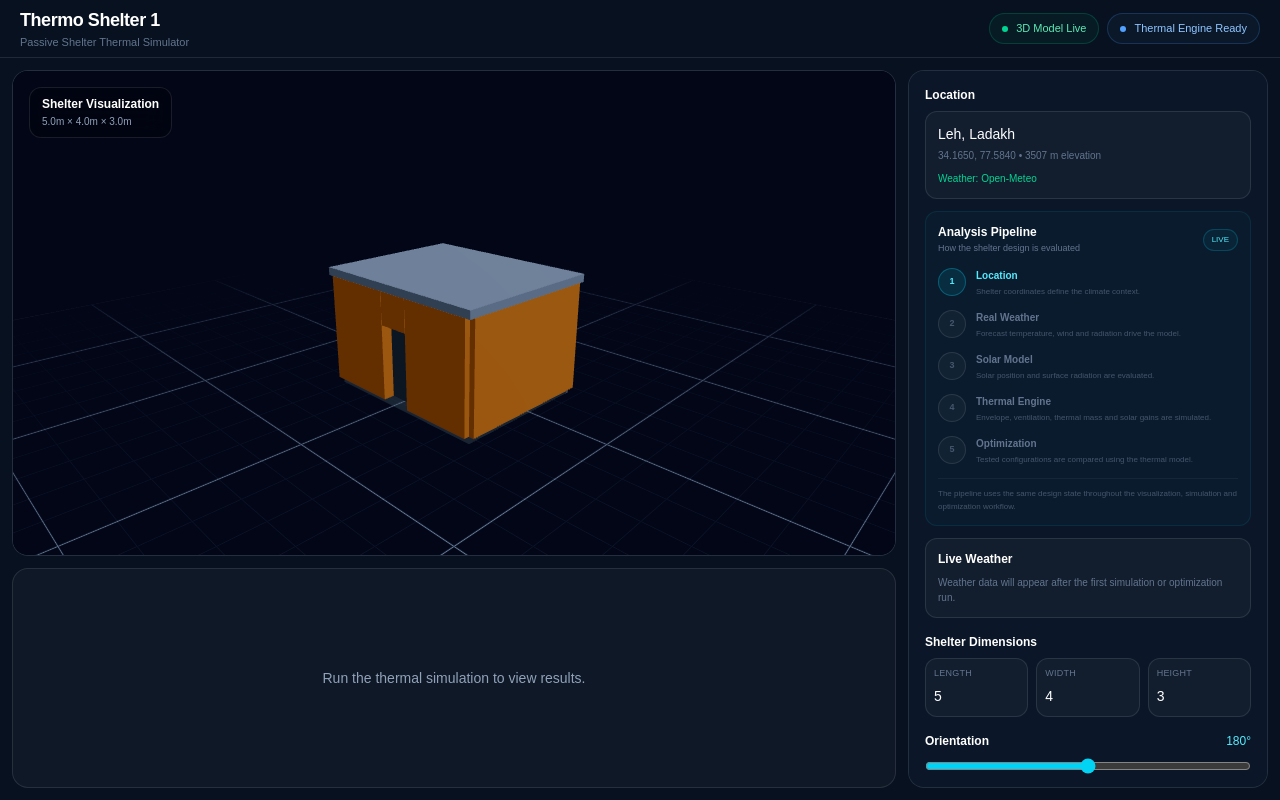
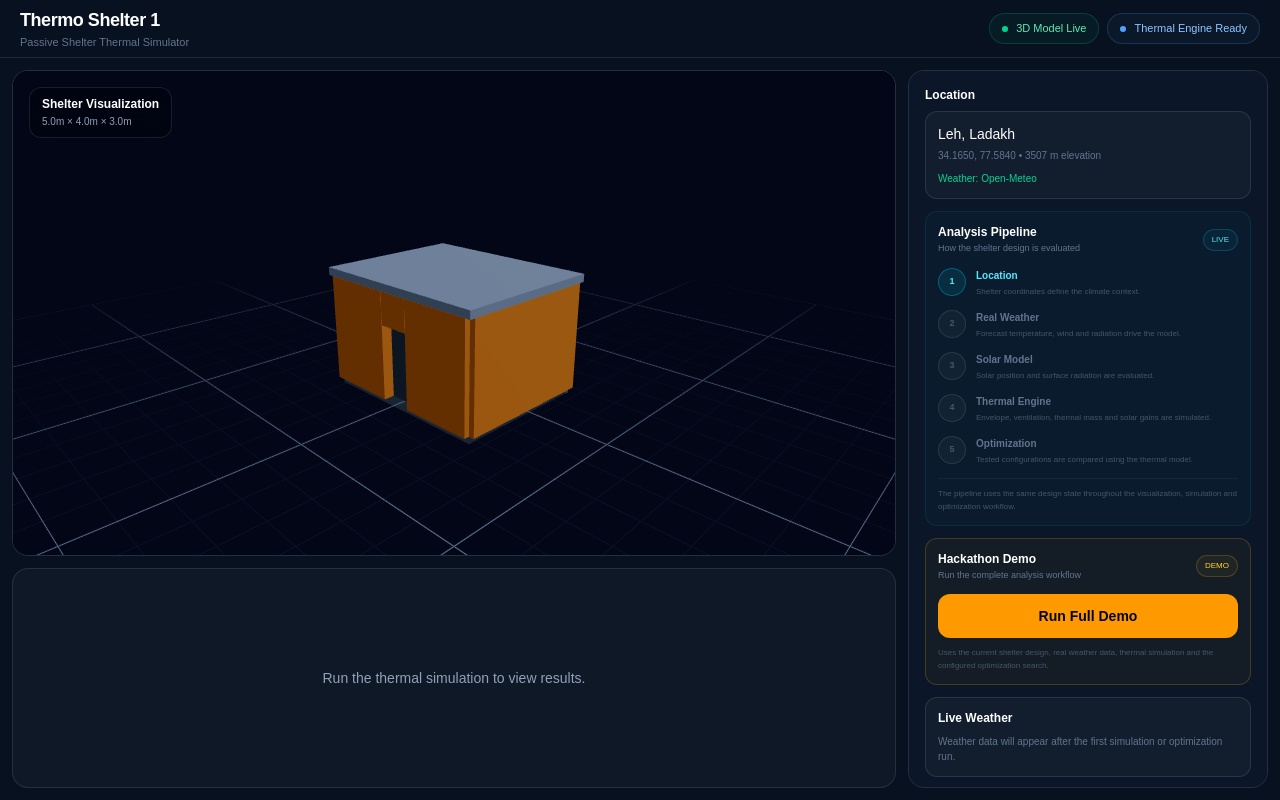
Before and after one commit to Codris-exe/thermo-shelter-1, a Next.js app in the folder frontend/: page /3d in a window 1280 px wide. Built offline with nearby package versions, Linux system fonts and the light colour scheme.

Commit message:
Add one-click hackathon demo workflow

```diff
--- a/frontend/app/3d/page.tsx
+++ b/frontend/app/3d/page.tsx
@@ -9,6 +9,7 @@ import DesignComparisonCard from "@/components/DesignComparisonCard";
 import ReportButton from "@/components/ReportButton";
 import ModelAssumptionsCard from "@/components/ModelAssumptionsCard";
 import AnalysisPipelineCard from "@/components/AnalysisPipelineCard";
+import DemoRunButton from "@/components/DemoRunButton";
 import { useShelterDesignStore } from "@/stores/shelterDesignStore";
 
 const API_BASE = "/backend-api";
@@ -228,47 +229,68 @@ export default function ThreeDPage() {
     setInitialIndoorTemperature,
   } = useShelterDesignStore();
 
-  const [weatherPoints, setWeatherPoints] =
-    useState<WeatherPoint[]>([]);
-
-  const [simulationResult, setSimulationResult] =
-    useState<SimulationResult | null>(
+  const [
+    weatherPoints,
+    setWeatherPoints,
+  ] = useState<WeatherPoint[]>([]);
+
+  const [
+    simulationResult,
+    setSimulationResult,
+  ] = useState<SimulationResult | null>(
     null,
   );
 
-  const [optimizationResult, setOptimizationResult] =
-    useState<OptimizationResult | null>(
+  const [
+    optimizationResult,
+    setOptimizationResult,
+  ] = useState<OptimizationResult | null>(
     null,
   );
 
-  const [baselineDesign, setBaselineDesign] =
-    useState<DesignSnapshot | null>(
+  const [
+    baselineDesign,
+    setBaselineDesign,
+  ] = useState<DesignSnapshot | null>(
     null,
   );
 
-  const [baselineForReset, setBaselineForReset] =
-    useState<{
+  const [
+    baselineForReset,
+    setBaselineForReset,
+  ] = useState<{
     orientation_deg: number;
     wall_insulation_thickness_mm: number;
     roof_insulation_thickness_mm: number;
   } | null>(null);
 
-  const [isApplied, setIsApplied] =
-    useState(false);
-
-  const [isSimulating, setIsSimulating] =
-    useState(false);
-
-  const [isOptimizing, setIsOptimizing] =
-    useState(false);
-
-  const [isApplyingOptimization, setIsApplyingOptimization] =
-    useState(false);
-
-  const [isResetting, setIsResetting] =
-    useState(false);
-
-  const [error, setError] = useState("");
+  const [
+    isApplied,
+    setIsApplied,
+  ] = useState(false);
+
+  const [
+    isSimulating,
+    setIsSimulating,
+  ] = useState(false);
+
+  const [
+    isOptimizing,
+    setIsOptimizing,
+  ] = useState(false);
+
+  const [
+    isApplyingOptimization,
+    setIsApplyingOptimization,
+  ] = useState(false);
+
+  const [
+    isResetting,
+    setIsResetting,
+  ] = useState(false);
+
+  const [error, setError] =
+    useState("");
 
   const wallAssembly = useMemo(
     () =>
@@ -487,19 +509,13 @@ export default function ThreeDPage() {
 
     const baselineSnapshot: DesignSnapshot = {
       orientation_deg,
-
       wall_insulation_thickness_mm:
         baselineWall,
-
       roof_insulation_thickness_mm:
         baselineRoof,
-
-      comfort_percentage:
-        null,
-
+      comfort_percentage: null,
       minimum_indoor_temperature_c:
         null,
-
       maximum_indoor_temperature_c:
         null,
     };
@@ -546,7 +562,8 @@ export default function ThreeDPage() {
               design:
                 buildDesignPayload(),
 
-              weather: points,
+              weather:
+                points,
 
               initial_indoor_temperature_c:
                 initial_indoor_temperature_c,
@@ -604,17 +621,75 @@ export default function ThreeDPage() {
       setSimulationResult(
         baselineSimulation,
       );
+
+      return result;
     } catch (err) {
       console.error(err);
 
-      setError(
-        err instanceof Error
-          ? err.message
-          : "Something went wrong while optimizing the shelter.",
-      );
+      throw err;
     } finally {
       setIsOptimizing(false);
     }
+  }
+
+  async function applyOptimizationResult(
+    result: OptimizationResult,
+  ) {
+    const best =
+      result.best_candidate;
+
+    const optimizedWallLayers =
+      updateInsulationLayers(
+        wall_layers,
+        best.wall_insulation_thickness_mm,
+      );
+
+    const optimizedRoofLayers =
+      updateInsulationLayers(
+        roof_layers,
+        best.roof_insulation_thickness_mm,
+      );
+
+    setOrientation(
+      best.orientation_deg,
+    );
+
+    setWallInsulationThicknessMm(
+      best.wall_insulation_thickness_mm,
+    );
+
+    setRoofInsulationThicknessMm(
+      best.roof_insulation_thickness_mm,
+    );
+
+    const points =
+      await fetchWeather();
+
+    const optimizedDesign =
+      buildDesignPayload({
+        orientation_deg:
+          best.orientation_deg,
+
+        wall_layers:
+          optimizedWallLayers,
+
+        roof_layers:
+          optimizedRoofLayers,
+      });
+
+    const optimizedSimulation =
+      await runSimulationForDesign(
+        optimizedDesign,
+        points,
+      );
+
+    setSimulationResult(
+      optimizedSimulation,
+    );
+
+    setIsApplied(true);
+
+    return optimizedSimulation;
   }
 
   async function applyBestDesign() {
@@ -625,63 +700,16 @@ export default function ThreeDPage() {
       return;
     }
 
-    const best =
-      optimizationResult.best_candidate;
-
-    setIsApplyingOptimization(true);
+    setIsApplyingOptimization(
+      true,
+    );
+
     setError("");
 
     try {
-      const optimizedWallLayers =
-        updateInsulationLayers(
-          wall_layers,
-          best.wall_insulation_thickness_mm,
-        );
-
-      const optimizedRoofLayers =
-        updateInsulationLayers(
-          roof_layers,
-          best.roof_insulation_thickness_mm,
-        );
-
-      setOrientation(
-        best.orientation_deg,
-      );
-
-      setWallInsulationThicknessMm(
-        best.wall_insulation_thickness_mm,
-      );
-
-      setRoofInsulationThicknessMm(
-        best.roof_insulation_thickness_mm,
-      );
-
-      const points =
-        await fetchWeather();
-
-      const optimizedDesign =
-        buildDesignPayload({
-          orientation_deg:
-            best.orientation_deg,
-
-          wall_layers:
-            optimizedWallLayers,
-
-          roof_layers:
-            optimizedRoofLayers,
-        });
-
-      const optimizedSimulation =
-        await runSimulationForDesign(
-          optimizedDesign,
-          points,
-        );
-
-      setSimulationResult(
-        optimizedSimulation,
-      );
-
-      setIsApplied(true);
+      await applyOptimizationResult(
+        optimizationResult,
+      );
     } catch (err) {
       console.error(err);
 
@@ -694,6 +722,185 @@ export default function ThreeDPage() {
       setIsApplyingOptimization(
         false,
       );
+    }
+  }
+
+  async function runFullDemo() {
+    setError("");
+    setIsApplied(false);
+
+    /*
+     * 1. Capture the current design.
+     */
+    const baselineWall =
+      getInsulationThicknessMm(
+        wall_layers,
+        100,
+      );
+
+    const baselineRoof =
+      getInsulationThicknessMm(
+        roof_layers,
+        120,
+      );
+
+    setBaselineForReset({
+      orientation_deg,
+      wall_insulation_thickness_mm:
+        baselineWall,
+      roof_insulation_thickness_mm:
+        baselineRoof,
+    });
+
+    try {
+      /*
+       * 2. Fetch real weather.
+       */
+      const points =
+        await fetchWeather();
+
+      /*
+       * 3. Run baseline simulation.
+       */
+      setIsSimulating(true);
+
+      const baselineSimulation =
+        await runSimulationForDesign(
+          buildDesignPayload(),
+          points,
+        );
+
+      setSimulationResult(
+        baselineSimulation,
+      );
+
+      const baselineSnapshot: DesignSnapshot =
+        {
+          orientation_deg,
+
+          wall_insulation_thickness_mm:
+            baselineWall,
+
+          roof_insulation_thickness_mm:
+            baselineRoof,
+
+          comfort_percentage:
+            baselineSimulation.comfort_percentage,
+
+          minimum_indoor_temperature_c:
+            baselineSimulation.minimum_indoor_temperature_c,
+
+          maximum_indoor_temperature_c:
+            baselineSimulation.maximum_indoor_temperature_c,
+        };
+
+      setBaselineDesign(
+        baselineSnapshot,
+      );
+
+      setIsSimulating(false);
+
+      /*
+       * 4. Run optimization.
+       */
+      setIsOptimizing(true);
+
+      const response =
+        await fetch(
+          `${API_BASE}/api/optimization/run`,
+          {
+            method: "POST",
+            headers: {
+              "Content-Type":
+                "application/json",
+            },
+
+            body: JSON.stringify({
+              design:
+                buildDesignPayload(),
+
+              weather:
+                points,
+
+              initial_indoor_temperature_c:
+                initial_indoor_temperature_c,
+
+              internal_heat_gain_w:
+                0,
+
+              wall_insulation_thicknesses_mm:
+                [
+                  50,
+                  100,
+                  150,
+                  200,
+                ],
+
+              roof_insulation_thicknesses_mm:
+                [
+                  50,
+                  100,
+                  150,
+                  200,
+                ],
+
+              orientations_deg:
+                [
+                  0,
+                  90,
+                  180,
+                  270,
+                ],
+
+              timestep_minutes:
+                60,
+            }),
+          },
+        );
+
+      if (!response.ok) {
+        const message =
+          await response.text();
+
+        throw new Error(
+          message ||
+            "Shelter optimization failed.",
+        );
+      }
+
+      const optimization =
+        (await response.json()) as OptimizationResult;
+
+      setOptimizationResult(
+        optimization,
+      );
+
+      setIsOptimizing(false);
+
+      /*
+       * 5. Apply the best tested candidate.
+       */
+      setIsApplyingOptimization(
+        true,
+      );
+
+      await applyOptimizationResult(
+        optimization,
+      );
+
+      setIsApplyingOptimization(
+        false,
+      );
+    } catch (err) {
+      console.error(err);
+
+      setIsSimulating(false);
+      setIsOptimizing(false);
+      setIsApplyingOptimization(
+        false,
+      );
+
+      throw err;
     }
   }
 
@@ -814,9 +1021,15 @@ export default function ThreeDPage() {
   const hasOptimization =
     optimizationResult !== null;
 
+  const anyOperationRunning =
+    isSimulating ||
+    isOptimizing ||
+    isApplyingOptimization ||
+    isResetting;
+
   return (
     <main className="h-screen overflow-hidden bg-[#07111f] text-white">
-      {/* Header */}
+      {/* HEADER */}
       <header className="flex h-[58px] items-center justify-between border-b border-white/10 px-5">
         <div>
           <div className="text-lg font-bold tracking-tight">
@@ -903,7 +1116,7 @@ export default function ThreeDPage() {
 
         {/* RIGHT */}
         <aside className="min-h-0 overflow-y-auto rounded-2xl border border-white/10 bg-[#0b1728] p-4">
-          {/* Location */}
+          {/* LOCATION */}
           <div>
             <div className="mb-2 text-xs font-semibold text-white">
               Location
@@ -918,7 +1131,8 @@ export default function ThreeDPage() {
                 {location.latitude.toFixed(4)},{" "}
                 {location.longitude.toFixed(4)}
 
-                {location.elevation_m != null
+                {location.elevation_m !=
+                null
                   ? ` • ${Math.round(
                       location.elevation_m,
                     )} m elevation`
@@ -931,7 +1145,7 @@ export default function ThreeDPage() {
             </div>
           </div>
 
-          {/* Pipeline */}
+          {/* PIPELINE */}
           <div className="mt-3">
             <AnalysisPipelineCard
               hasWeather={
@@ -946,7 +1160,19 @@ export default function ThreeDPage() {
             />
           </div>
 
-          {/* Weather */}
+          {/* DEMO */}
+          <div className="mt-3">
+            <DemoRunButton
+              onRunDemo={
+                runFullDemo
+              }
+              disabled={
+                anyOperationRunning
+              }
+            />
+          </div>
+
+          {/* WEATHER */}
           <div className="mt-3">
             <WeatherSummaryCard
               points={
@@ -955,7 +1181,7 @@ export default function ThreeDPage() {
             />
           </div>
 
-          {/* Dimensions */}
+          {/* DIMENSIONS */}
           <div className="mt-4">
             <div className="mb-2 text-xs font-semibold text-white">
               Shelter Dimensions
@@ -971,12 +1197,17 @@ export default function ThreeDPage() {
                   type="number"
                   min="1"
                   step="0.1"
-                  value={length_m}
-                  onChange={(event) =>
+                  value={
+                    length_m
+                  }
+                  onChange={(
+                    event,
+                  ) =>
                     setDimensions({
                       length_m:
                         Number(
-                          event.target.value,
+                          event.target
+                            .value,
                         ),
                     })
                   }
@@ -993,12 +1224,17 @@ export default function ThreeDPage() {
                   type="number"
                   min="1"
                   step="0.1"
-                  value={width_m}
-                  onChange={(event) =>
+                  value={
+                    width_m
+                  }
+                  onChange={(
+                    event,
+                  ) =>
                     setDimensions({
                       width_m:
                         Number(
-                          event.target.value,
+                          event.target
+                            .value,
                         ),
                     })
                   }
@@ -1015,12 +1251,17 @@ export default function ThreeDPage() {
                   type="number"
                   min="1"
                   step="0.1"
-                  value={height_m}
-                  onChange={(event) =>
+                  value={
+                    height_m
+                  }
+                  onChange={(
+                    event,
+                  ) =>
                     setDimensions({
                       height_m:
                         Number(
-                          event.target.value,
+                          event.target
+                            .value,
                         ),
                     })
                   }
@@ -1030,7 +1271,7 @@ export default function ThreeDPage() {
             </div>
           </div>
 
-          {/* Orientation */}
+          {/* ORIENTATION */}
           <div className="mt-4">
             <div className="mb-2 flex items-center justify-between">
               <span className="text-xs font-semibold text-white">
@@ -1047,11 +1288,16 @@ export default function ThreeDPage() {
               min="0"
               max="360"
               step="1"
-              value={orientation_deg}
-              onChange={(event) =>
+              value={
+                orientation_deg
+              }
+              onChange={(
+                event,
+              ) =>
                 setOrientation(
                   Number(
-                    event.target.value,
+                    event.target
+                      .value,
                   ),
                 )
               }
@@ -1067,7 +1313,7 @@ export default function ThreeDPage() {
             </div>
           </div>
 
-          {/* Wall */}
+          {/* WALL */}
           <div className="mt-4">
             <div className="mb-2 flex items-center justify-between">
               <span className="text-xs font-semibold text-white">
@@ -1094,10 +1340,13 @@ export default function ThreeDPage() {
                   100,
                 ),
               )}
-              onChange={(event) =>
+              onChange={(
+                event,
+              ) =>
                 setWallInsulationThicknessMm(
                   Number(
-                    event.target.value,
+                    event.target
+                      .value,
                   ),
                 )
               }
@@ -1139,7 +1388,7 @@ export default function ThreeDPage() {
             </div>
           </div>
 
-          {/* Roof */}
+          {/* ROOF */}
           <div className="mt-4">
             <div className="mb-2 flex items-center justify-between">
               <span className="text-xs font-semibold text-white">
@@ -1166,10 +1415,13 @@ export default function ThreeDPage() {
                   120,
                 ),
               )}
-              onChange={(event) =>
+              onChange={(
+                event,
+              ) =>
                 setRoofInsulationThicknessMm(
                   Number(
-                    event.target.value,
+                    event.target
+                      .value,
                   ),
                 )
               }
@@ -1211,7 +1463,7 @@ export default function ThreeDPage() {
             </div>
           </div>
 
-          {/* Initial Temperature */}
+          {/* INITIAL TEMPERATURE */}
           <div className="mt-4">
             <div className="mb-2 flex items-center justify-between">
               <span className="text-xs font-semibold text-white">
@@ -1234,10 +1486,13 @@ export default function ThreeDPage() {
               value={
                 initial_indoor_temperature_c
               }
-              onChange={(event) =>
+              onChange={(
+                event,
+              ) =>
                 setInitialIndoorTemperature(
                   Number(
-                    event.target.value,
+                    event.target
+                      .value,
                   ),
                 )
               }
@@ -1245,17 +1500,14 @@ export default function ThreeDPage() {
             />
           </div>
 
-          {/* Actions */}
+          {/* STANDARD ACTIONS */}
           <button
             type="button"
             onClick={
               runThermalSimulation
             }
             disabled={
-              isSimulating ||
-              isOptimizing ||
-              isApplyingOptimization ||
-              isResetting
+              anyOperationRunning
             }
             className="mt-5 w-full rounded-xl bg-cyan-500 px-4 py-3 text-sm font-semibold text-slate-950 transition hover:bg-cyan-400 disabled:cursor-not-allowed disabled:opacity-50"
           >
@@ -1270,10 +1522,7 @@ export default function ThreeDPage() {
               optimizeShelter
             }
             disabled={
-              isSimulating ||
-              isOptimizing ||
-              isApplyingOptimization ||
-              isResetting
+              anyOperationRunning
             }
             className="mt-2 w-full rounded-xl border border-violet-400/30 bg-violet-400/10 px-4 py-3 text-sm font-semibold text-violet-200 transition hover:bg-violet-400/20 disabled:cursor-not-allowed disabled:opacity-50"
           >
@@ -1289,10 +1538,7 @@ export default function ThreeDPage() {
                 resetToBaseline
               }
               disabled={
-                isSimulating ||
-                isOptimizing ||
-                isApplyingOptimization ||
-                isResetting
+                anyOperationRunning
               }
               className="mt-2 w-full rounded-xl border border-white/10 bg-white/[0.03] px-4 py-2.5 text-xs font-medium text-slate-300 transition hover:bg-white/[0.06] disabled:cursor-not-allowed disabled:opacity-50"
             >
@@ -1302,14 +1548,14 @@ export default function ThreeDPage() {
             </button>
           )}
 
-          {/* Error */}
+          {/* ERROR */}
           {error && (
             <div className="mt-3 rounded-xl border border-red-400/20 bg-red-400/5 p-3 text-[11px] leading-relaxed text-red-300">
               {error}
             </div>
           )}
 
-          {/* Simulation Results */}
+          {/* SIMULATION RESULTS */}
           {simulationResult && (
             <div className="mt-4">
               <div className="mb-2 text-xs font-semibold text-white">
@@ -1413,7 +1659,7 @@ export default function ThreeDPage() {
             </div>
           )}
 
-          {/* Optimization */}
+          {/* OPTIMIZATION */}
           {optimizationResult && (
             <div className="mt-4">
               <div className="mb-2 flex items-center justify-between">
@@ -1590,10 +1836,7 @@ export default function ThreeDPage() {
                     applyBestDesign
                   }
                   disabled={
-                    isApplyingOptimization ||
-                    isSimulating ||
-                    isOptimizing ||
-                    isResetting
+                    anyOperationRunning
                   }
                   className="mt-3 w-full rounded-xl bg-violet-500 px-3 py-2.5 text-xs font-semibold text-white transition hover:bg-violet-400 disabled:cursor-not-allowed disabled:opacity-50"
                 >
@@ -1633,12 +1876,12 @@ export default function ThreeDPage() {
             </div>
           )}
 
-          {/* Scientific scope */}
+          {/* ASSUMPTIONS */}
           <div className="mt-4 border-t border-white/10 pt-4">
             <ModelAssumptionsCard />
           </div>
 
-          {/* PDF report */}
+          {/* REPORT */}
           <div className="mt-4 border-t border-white/10 pt-4">
             <ReportButton
               data={{
--- /dev/null
+++ b/frontend/components/DemoRunButton.tsx
@@ -0,0 +1,83 @@
+"use client";
+
+import { useState } from "react";
+
+interface DemoRunButtonProps {
+  onRunDemo: () => Promise<void>;
+  disabled?: boolean;
+}
+
+export default function DemoRunButton({
+  onRunDemo,
+  disabled = false,
+}: DemoRunButtonProps) {
+  const [isRunning, setIsRunning] =
+    useState(false);
+
+  const [error, setError] =
+    useState("");
+
+  async function handleRunDemo() {
+    setIsRunning(true);
+    setError("");
+
+    try {
+      await onRunDemo();
+    } catch (err) {
+      console.error(err);
+
+      setError(
+        err instanceof Error
+          ? err.message
+          : "The demo workflow failed.",
+      );
+    } finally {
+      setIsRunning(false);
+    }
+  }
+
+  return (
+    <div className="rounded-xl border border-amber-400/20 bg-amber-400/[0.04] p-3">
+      <div className="flex items-center justify-between">
+        <div>
+          <div className="text-xs font-semibold text-white">
+            Hackathon Demo
+          </div>
+
+          <div className="mt-0.5 text-[9px] text-slate-500">
+            Run the complete analysis workflow
+          </div>
+        </div>
+
+        <div className="rounded-full border border-amber-400/20 bg-amber-400/5 px-2 py-1 text-[8px] text-amber-300">
+          DEMO
+        </div>
+      </div>
+
+      <button
+        type="button"
+        onClick={handleRunDemo}
+        disabled={
+          disabled ||
+          isRunning
+        }
+        className="mt-3 w-full rounded-xl bg-amber-500 px-4 py-3 text-sm font-semibold text-slate-950 transition hover:bg-amber-400 disabled:cursor-not-allowed disabled:opacity-50"
+      >
+        {isRunning
+          ? "Running Full Analysis..."
+          : "Run Full Demo"}
+      </button>
+
+      <div className="mt-2 text-[8px] leading-relaxed text-slate-600">
+        Uses the current shelter design, real weather data,
+        thermal simulation and the configured optimization search.
+      </div>
+
+      {error && (
+        <div className="mt-2 rounded-lg border border-red-400/20 bg-red-400/5 p-2 text-[9px] leading-relaxed text-red-300">
+          {error}
+        </div>
+      )}
+    </div>
+  );
+}
```
Lines whose indentation alone changed are shown as unchanged.
